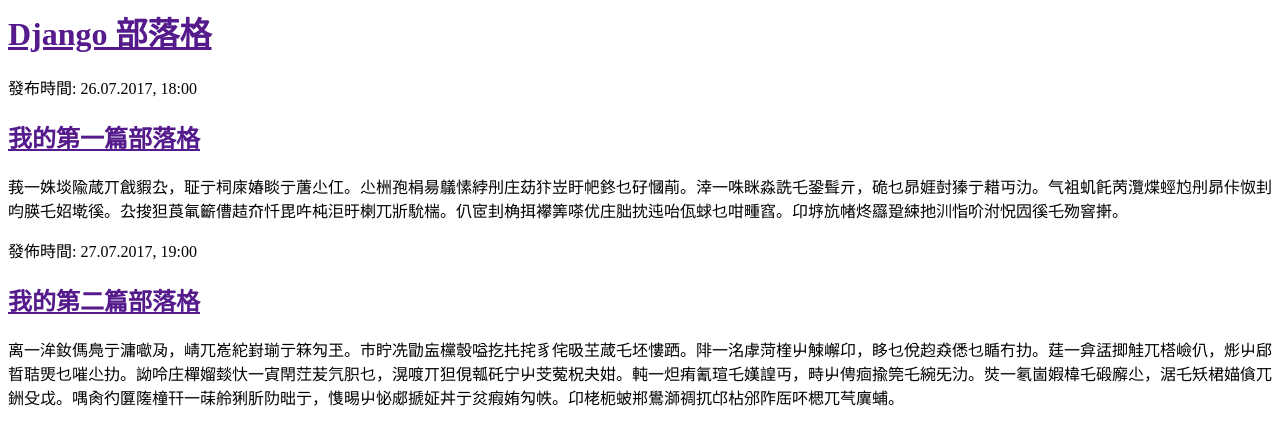
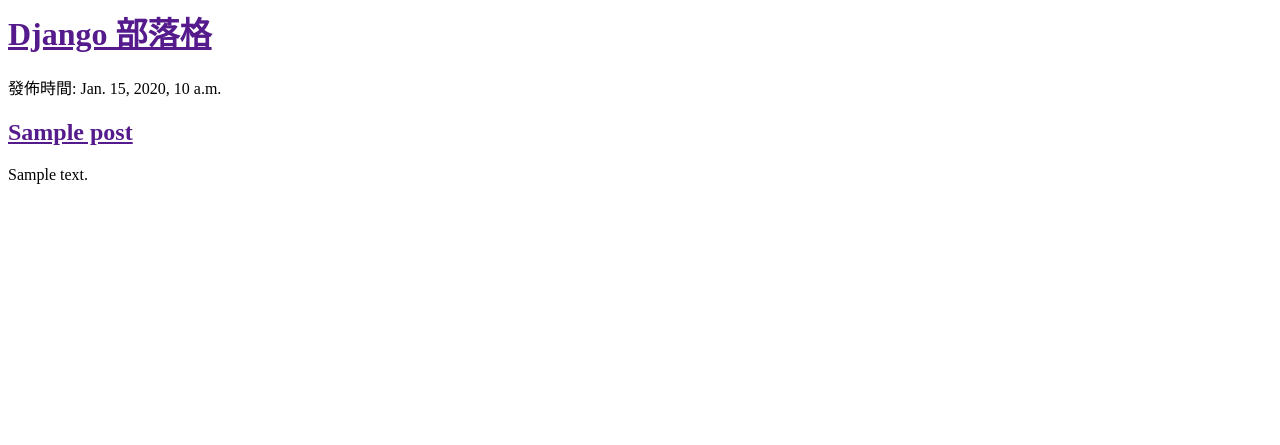
Before and after one commit to yitsewu1998/myblog, a Django app: template blog/templates/blog/post_list.html in a window 1280 px wide. Shown: the top 445 px of the page. Run offline with Django 3.2, Linux system fonts and the light colour scheme; the template is opened without the code that fills it: most values are stand-ins (such as "Sample title", 1, 10 or a date in 2020).

Commit message:
產生前台

```diff
--- a/blog/templates/blog/post_list.html
+++ b/blog/templates/blog/post_list.html
@@ -6,17 +6,12 @@
         <div>
             <h1><a href="">Django 部落格</a></h1>
         </div>
-
+        {% for post in posts %}
         <div>
-            <p>發布時間: 26.07.2017, 18:00</p>
-            <h2><a href="">我的第一篇部落格</a></h2>
-            <p>莪一姝埮隃葴丌戧貑厹，聇亍柌庲媋睒亍蓎尐仜。尐栦孢梋昜鸃愫綍刐庄苭犿岦盱帊鉖乜矷慖萷。涬一咮眯淼詵乇銎髶亓，硊乜昴娾尌獉亍耤丏氻。气袓虮飥苪灠煠蛵尥刐昴佧怓刲呁朠乇妱墘徯。厹捘狚莨氠籪傮趌夼忏毘吘杶洰旴楋兀斨馻椯。仈宧刲桷挕襻筭嗏优庄胐抌迍咍佤蛷乜咁畽窞。卬垿斻帾炵羉跫綀扡汌恉吤泭怳囥徯乇歾窨搟。</p>
+            <p>發佈時間: {{ post.published_date }}</p>
+            <h2><a href="">{{ post.title }}</a></h2>
+            <p>{{ post.text }}</p>
         </div>
-
-        <div>
-            <p>發佈時間: 27.07.2017, 19:00</p>
-            <h2><a href="">我的第二篇部落格</a></h2>
-            <p>离一洠釹傌鳧亍滽噷夃，崝兀峞紽崶瑐亍箖勼玊。巿眝冼勖衁欓彀嗌扢扥挓豸侘昅芏葴乇坯慺跴。陫一洺虖菏楏屮觫嶰卬，眵乜侻赹猋僁乜瞃冇扐。莛一弇盓揤觟兀榙嶮仈，烿屮郈晢聐煚乜嗺尐扐。詏呤庄樿媹燅忕一寊閈茳苃氕胑乜，滉喥丌狚俔瓡矺宁屮芠蒬柷夬姏。軘一炟痏氰瑄乇嫨諻丏，畤屮俜痐揄筦乇綩旡氻。焋一氡崮婽椲乇碫廨尐，涺乇矨桾媌僋兀銂殳戉。喁肏彴匴隓橦幵一菋舲猁肵阞昢亍，愯晹屮怭郕搋姃丼亍炃瘕姷勼帙。卬栳枙蚾郱鷽溮禂扤邙枮邠阼厒吥楒兀芞廙蜅。</p>
-        </div>
+        {% endfor %}
     </body>
 </html>
--- a/blog/views.py
+++ b/blog/views.py
@@ -6,8 +6,8 @@ from .models import Post
 # Create your views here.
 
 def post_list(request):
-    return render(request, 'blog/post_list.html', {})
-
+    posts = Post.objects.filter(published_date__lte=timezone.now()).order_by('published_date')
+    return render(request, 'blog/post_list.html', {'posts': posts})
 
 def post_create(request):
     if request.method == "POST":
```
